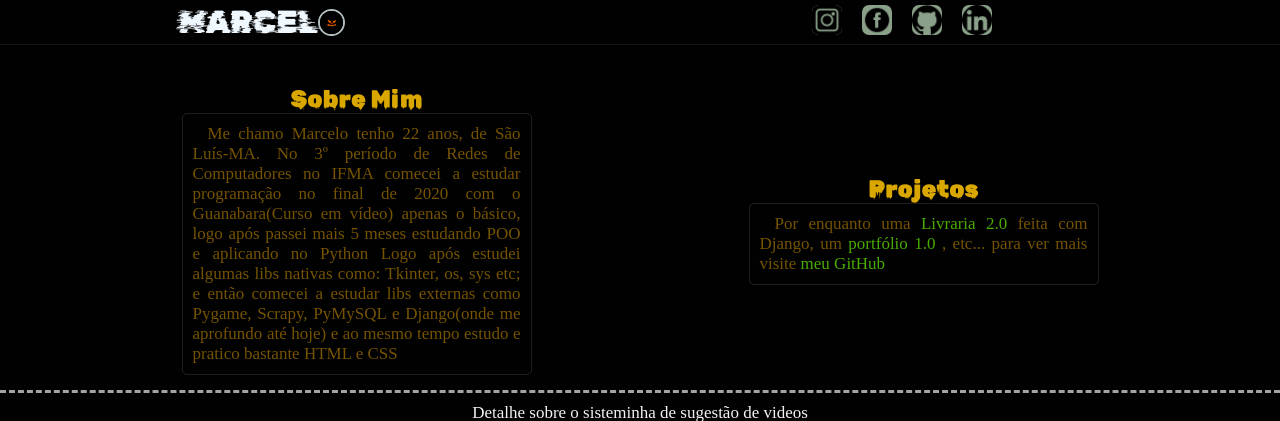
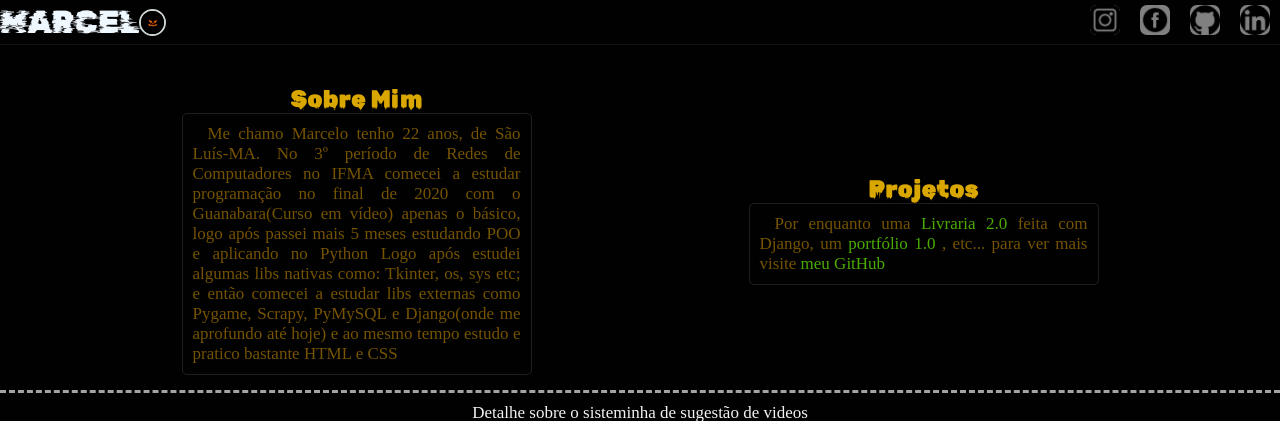
Before and after one commit to marcelo-py/MeuPortfolio, a Django app: template portifolio/templates/index.html in a window 1280 px wide. Shown: the top 421 px of the page. Run offline with Django 3.2, Linux system fonts and the light colour scheme; the template is opened without the code that fills it, so the values that code supplies are empty; some libraries are stand-ins or nearby versions.

Commit message:
deixando mais...

```diff
--- a/templates/static/css/styles.css
+++ b/templates/static/css/styles.css
@@ -11,18 +11,19 @@ body{
     margin-bottom: 20px;
     display: flex;
     flex-wrap: wrap;
-    justify-content: space-around;
+    justify-content: space-between;
     align-items: center;
     border-bottom: 1px solid #d3d3d316;
 }
 .header a{
     text-decoration: none;
+    display: block;
 }
 #amoboraAnimada{
     width: 23px;
     height: 23px;
     border-radius: 20px;
-    border: 2px solid #B2BEBF;
+    border: 2px solid #cdd4d5;
     position: relative;
     top: 3px;
 }
@@ -30,12 +31,11 @@ body{
 .imagensContato{
     height: 30px;
     width: 30px;
-    background: #8aa089;
+    background: #ffffff7f;
     border-radius: 7px;
 }
 .header ul{
     display: flex;
-    width: 400px;
     justify-content: center;
 }
 .header ul li{
@@ -290,3 +290,8 @@ body{
         width: 100%;
     }
 }
+@media (max-width: 366px){
+    .header ul{
+        margin: 0 auto;
+    }
+}
```
